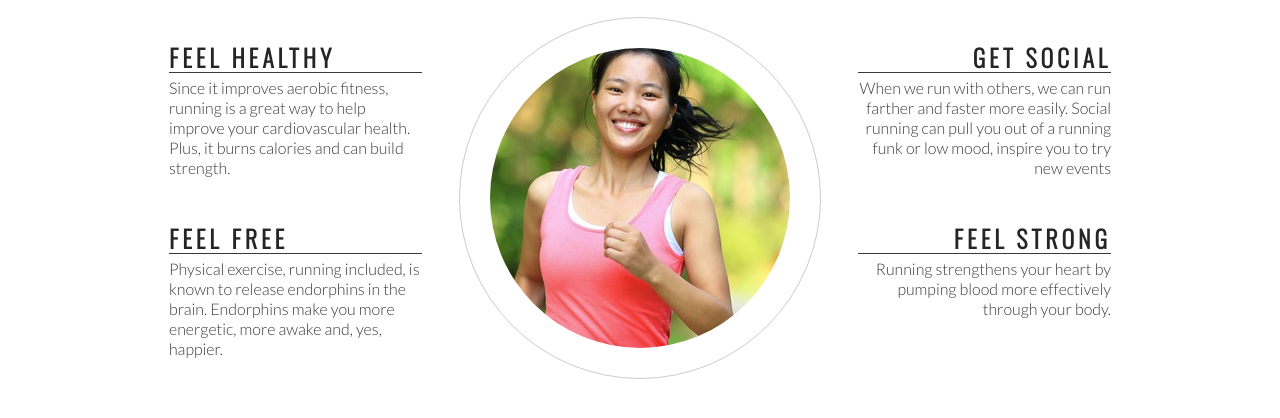
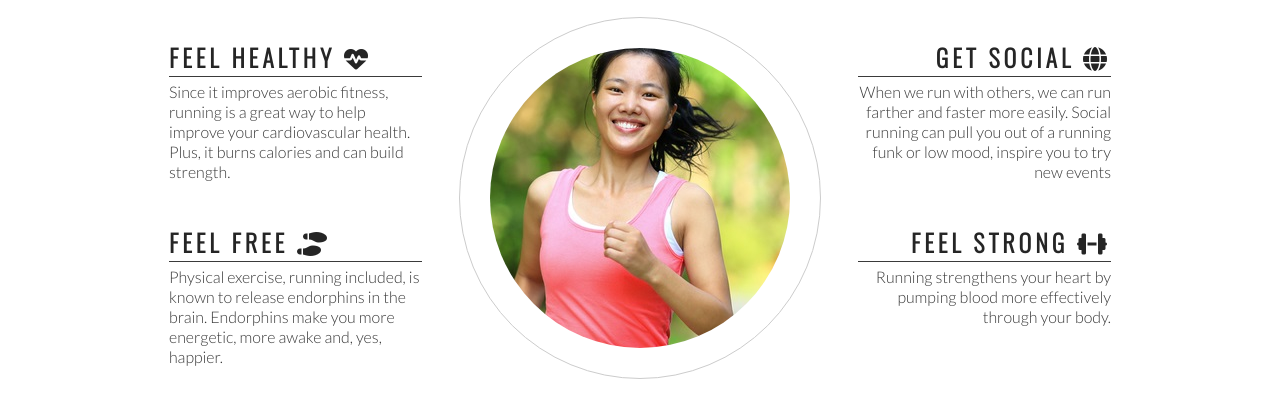
Before and after one commit to chellej80/Love-running, a plain HTML site: page index.html in a window 1280 px wide. Shown: the part 764-1182 px from the top of the page. Drawn offline with nearby package versions, Linux system fonts and the light colour scheme.

Commit message:
Add awsome font icons to headings

```diff
--- a/index.html
+++ b/index.html
@@ -44,14 +44,14 @@
         <h2 id="welcome">Why love running with us?</h2>
         <div id="left-about">
             <div class="left-about-heading">
-                <h2>Feel Healthy</h2>
+                <h2>Feel Healthy <i class="fas fa-heartbeat"></i></h2>
                 <hr>
                 <p>Since it improves aerobic fitness, running is a great way to help improve your cardiovascular health.
                     Plus, it burns calories and can build strength.
                 </p>
             </div>
             <div class="left-about-heading">
-                <h2>Feel Free</h2>
+                <h2>Feel Free <i class="fas fa-shoe-prints"></i></h2>
                 <hr>
                 <p>Physical exercise, running included, is known to release endorphins in the brain.
                     Endorphins make you more energetic, more awake and, yes, happier.
@@ -61,14 +61,14 @@
 
         <div id="right-about">
             <div class="right-about-heading">
-                <h2>Get Social</h2>
+                <h2>Get Social <i class="fas fa-globe"></i></h2>
                 <hr>
                 <p>When we run with others, we can run farther and faster more easily.
                     Social running can pull you out of a running funk or low mood, inspire you to try new events
                 </p>
             </div>
             <div class="right-about-heading">
-                <h2>Feel Strong</h2>
+                <h2>Feel Strong <i class="fas fa-dumbbell"></i></h2>
                 <hr>
                 <p>Running strengthens your heart by pumping blood more effectively through your body.
                 </p>
@@ -89,6 +89,9 @@
     <footer>
         social media links
     </footer>
+
+    <!--awsome font script-->
+    <script src="https://kit.fontawesome.com/61ef3107ac.js" crossorigin="anonymous"></script>
 </body>
 
 </html>
```
